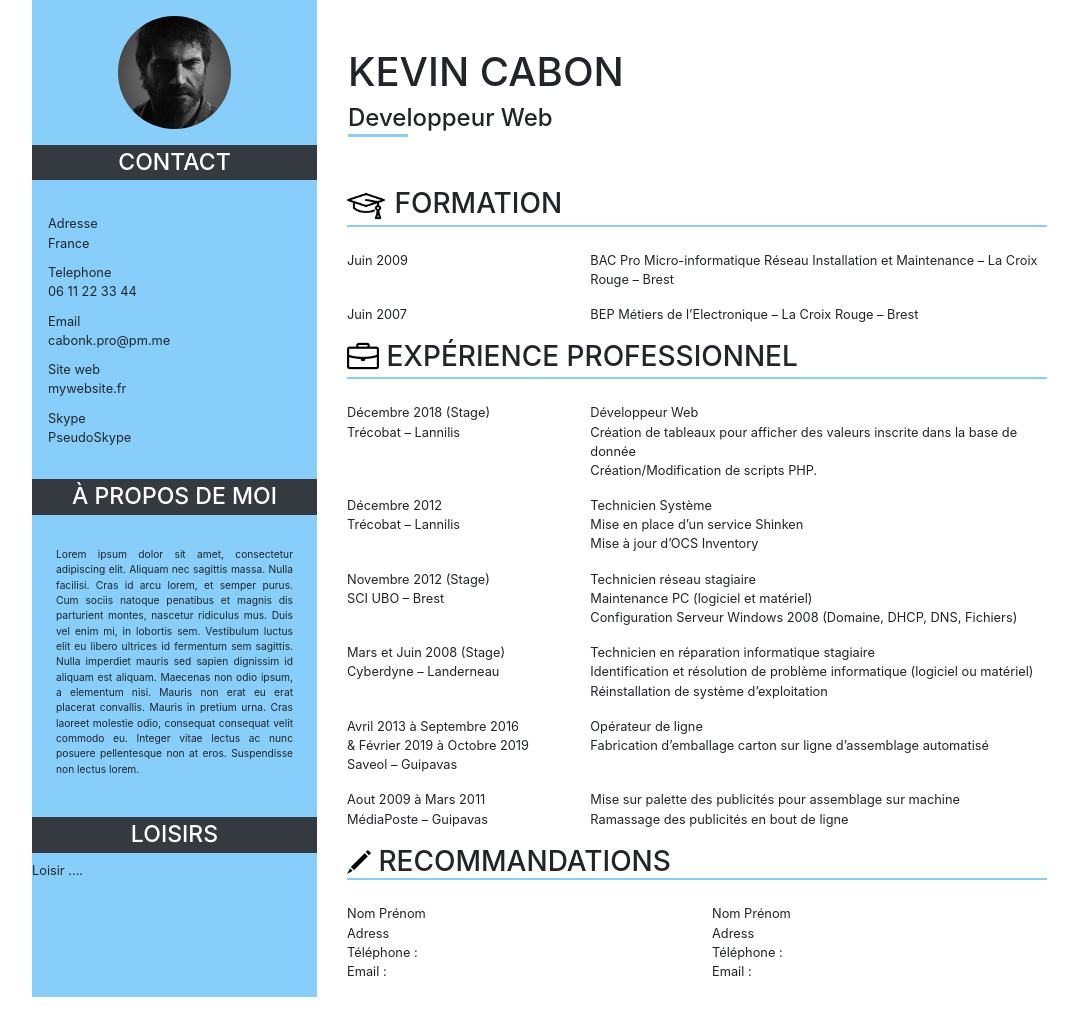
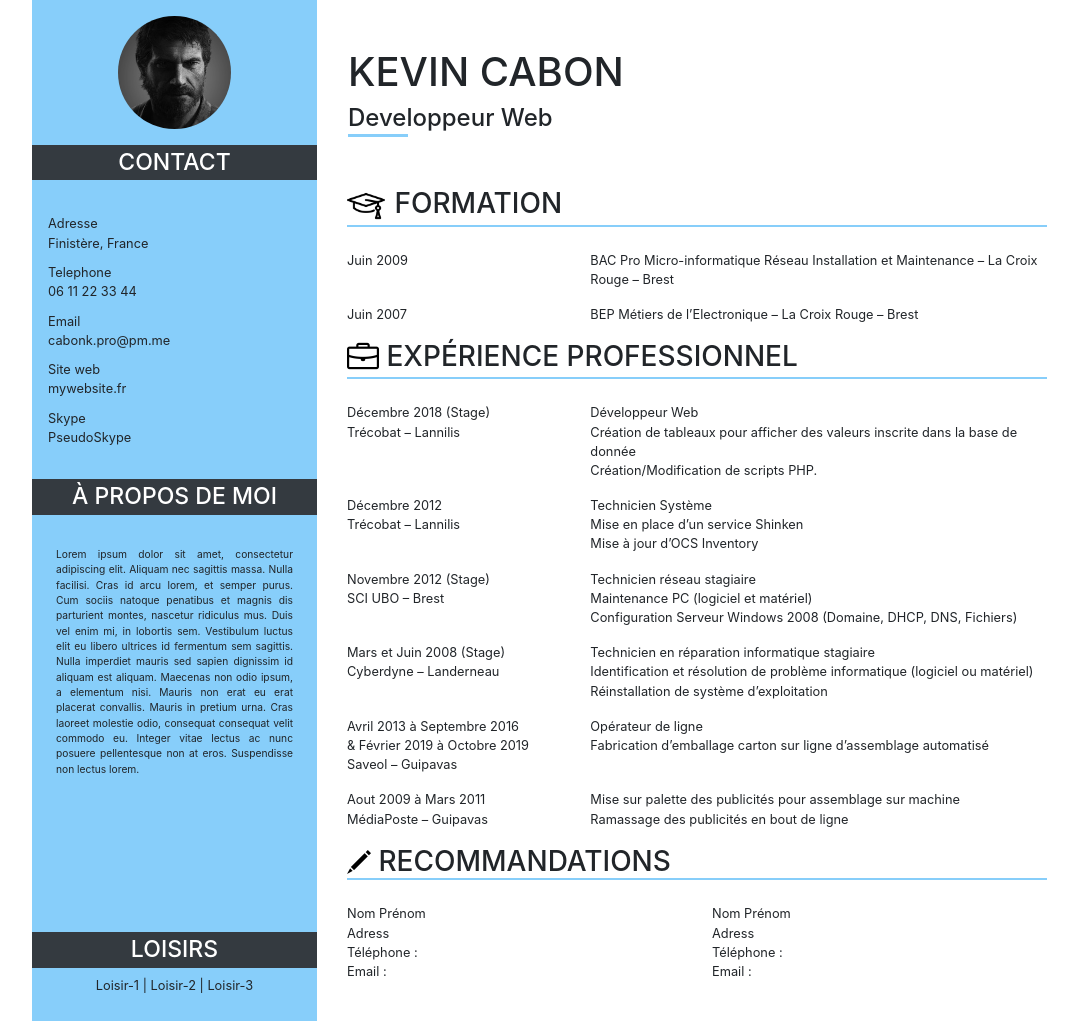
Before and after one commit to Kayo89/oc-projet2, a plain HTML site: page index.html in a window 1280 px wide. Shown: the whole page, without its empty margins (38-1116 px from the left). Before the commit the page ends 997 px from the top, so only its background shows below. Drawn offline with Linux system fonts and the light colour scheme.

Commit message:
style update

```diff
--- a/css/index.css
+++ b/css/index.css
@@ -1,24 +1,17 @@
-/* [class*="col-"], footer {
-	background-color: lightgreen;
-	border: 1px solid black;
-	border-radius: 10px;
-	text-align: center;
-} */
 .pos-relative{
     position: relative;
     background-color: lightskyblue;
 }
-.fix-bot{
-    position: absolute;
-    bottom: 10;
+.loisirs-bottom{
+    width: 100%;
+    bottom: 10px;
 }
-h3{
+h3, .mini-border{
     border-bottom: lightskyblue solid 0.1em;
 }
 .mini-border{
     width: 60px;
     margin-top: -7px;
-    border-bottom: lightskyblue solid 0.1em;
 }
 body{
     font-size: 0.8em;
@@ -40,3 +33,14 @@ body{
     width: 24px;
     margin-bottom: 3px;
 }
+
+@media (min-width: 576px) {
+    .loisirs-bottom{
+        position: static;
+    }
+  }
+@media (min-width: 768px) {
+    .loisirs-bottom{
+        position: absolute;
+    }
+  }
--- a/index.html
+++ b/index.html
@@ -3,7 +3,6 @@
 
 <head>
     <title>Mon CV</title>
-    <!-- Required meta tags -->
     <meta charset="utf-8">
     <meta name="viewport" content="width=device-width, initial-scale=1, shrink-to-fit=no">
     <link rel="stylesheet" href="css/bootstrap.css">
@@ -12,24 +11,23 @@
 
 <body>
     <div class="container">
-        <div class="row">
-            <div class="col-md-4 col-lg-3 d-none d-md-block pos-relative infos jumbotron-fluid">
+        <div class="row ">
+            <div class="order-1 order-md-0 col-10 offset-1 offset-md-0 col-md-4 col-lg-3  pos-relative infos jumbotron-fluid">
                 <img src="img/image.jpg"
-                    class="rounded-circle col-sm-8 offset-sm-2 col-lg-6 offset-lg-3 w-100 center-photo mt-3 mb-3"
+                    class="rounded-circle d-none d-sm-block col-sm-8 offset-sm-2 col-lg-6 offset-lg-3 w-100 center-photo mt-3 mb-3"
                     alt="photo d'itentité">
 
                 <h2 class="text-center bg-dark text-white text-uppercase col-12 offset-0 p-1">Contact</h2>
                 <ul class="list-unstyled p-3">
-                    <li>Adresse<br>France</li>
+                    <li>Adresse<br>Finistère, France</li>
                     <li>Telephone<br> 06 11 22 33 44</li>
                     <li>Email<br>cabonk.pro@pm.me</li>
                     <li>Site web<br>mywebsite.fr</li>
                     <li>Skype<br>PseudoSkype</li>
                 </ul>
 
-                <div class="">
-                    <h2 class="text-center bg-dark text-white text-uppercase p-1">à propos de moi</h2>
-                    <p class="text-justify p-4 small">Lorem ipsum dolor sit amet, consectetur adipiscing elit. Aliquam nec sagittis massa. Nulla
+                <h2 class="text-center bg-dark text-white text-uppercase p-1">à propos de moi</h2>
+                <p class="text-justify p-4 small">Lorem ipsum dolor sit amet, consectetur adipiscing elit. Aliquam nec sagittis massa. Nulla
                         facilisi. Cras id arcu lorem, et semper purus. Cum sociis natoque penatibus et magnis dis
                         parturient montes, nascetur ridiculus mus. Duis vel enim mi, in lobortis sem. Vestibulum luctus
                         elit eu libero ultrices id fermentum sem sagittis. Nulla imperdiet mauris sed sapien dignissim
@@ -37,11 +35,11 @@
                         placerat convallis. Mauris in pretium urna. Cras laoreet molestie odio, consequat consequat
                         velit commodo eu. Integer vitae lectus ac nunc posuere pellentesque non at eros. Suspendisse non
                         lectus lorem.
-                    </p>
-                </div>
-                <div class="col-14">
+                </p>
+
+                <div class="col-14 loisirs-bottom">
                     <h2 class="text-center bg-dark text-white text-uppercase p-1">Loisirs</h2>
-                    <p>Loisir ....</p>
+                    <p class="text-center">Loisir-1 | Loisir-2 | Loisir-3</p>
                 </div>
             </div>
             <div class="col-12 col-md-8 mt-5">
@@ -107,7 +105,7 @@
 
                     <h3 class="text-uppercase mb-4"><img src="img/pen.png" alt="Briefcase Logo" class="logo-pen">
                         Recommandations</h3>
-                    <div class="row">
+                    <div class="row mb-4">
                         <p class="col-6">
                             Nom Prénom <br>
                             Adress<br>
```
